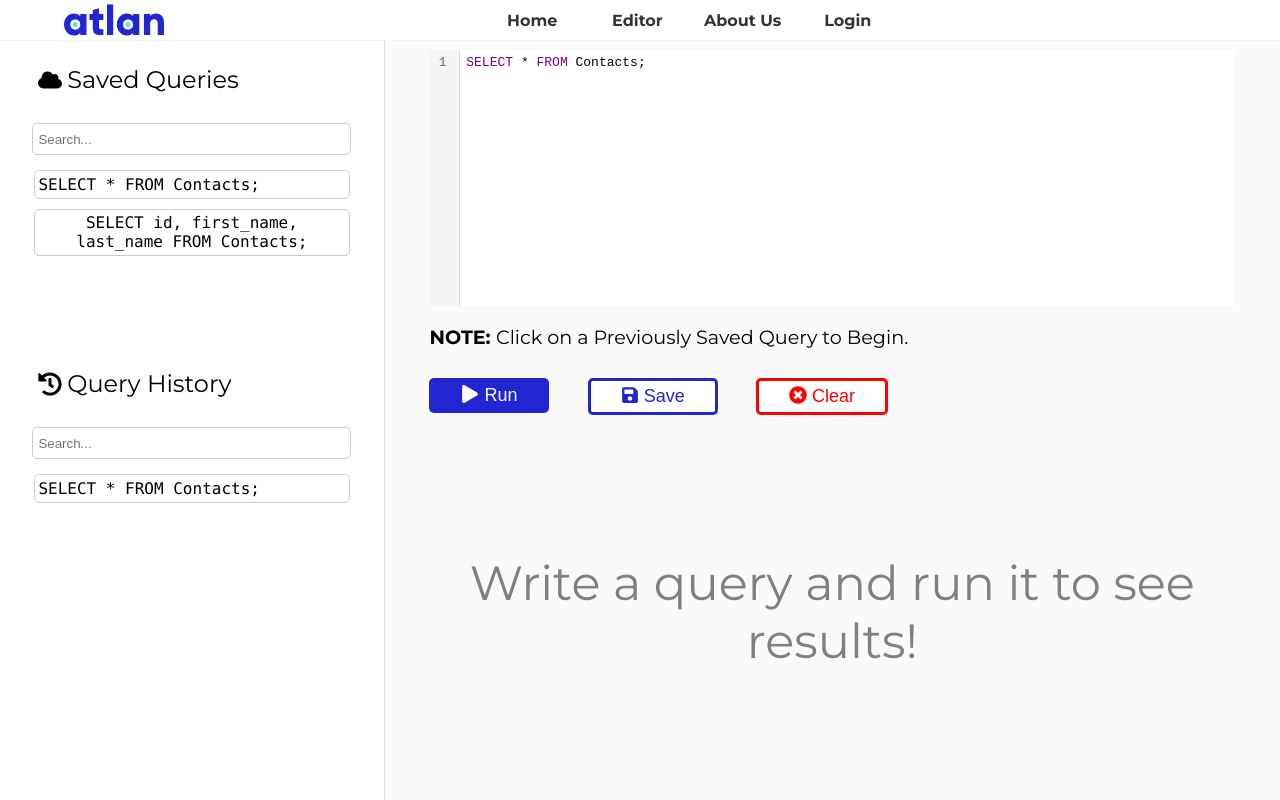
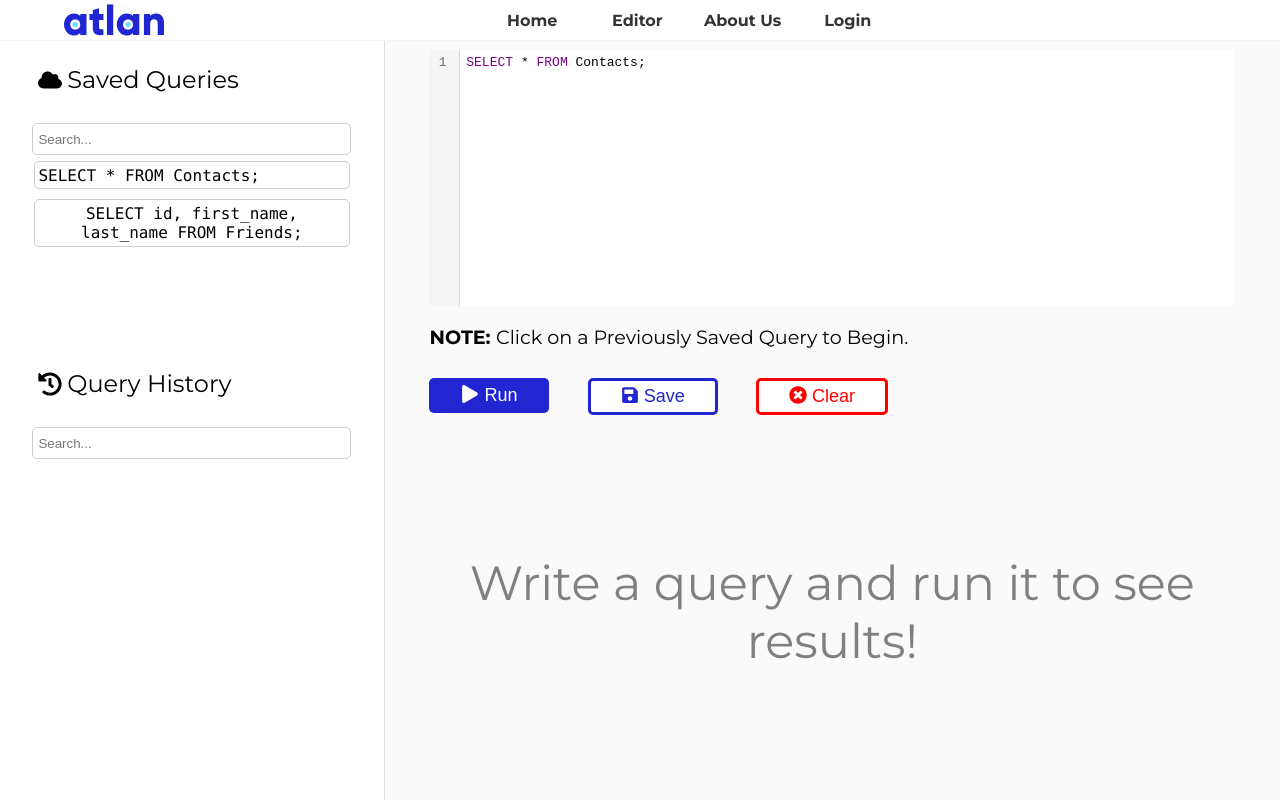
Before and after one commit to Recker4244/sql-editor-atlan-FE, a React (Create React App) app: page /editor in a window 1280 px wide. Built offline with nearby package versions, Linux system fonts and the light colour scheme.

Commit message:
fix: query history

```diff
--- a/src/components/QueryList/QueryList.css
+++ b/src/components/QueryList/QueryList.css
@@ -2,12 +2,17 @@
     height: 60%;
 }
 .query-list{
+    width: 100%;
+    height: 75%;
+    overflow-y: auto;
     display: flex;
     flex-direction: column;
     justify-content: flex-start;
     align-items: center;
 }
 .search-bar{
+    height: 10%;
+    margin-bottom: 5%;
     display: flex;
     justify-content: center;
 }
--- a/src/components/QueryList/index.jsx
+++ b/src/components/QueryList/index.jsx
@@ -28,6 +28,18 @@ const QueryList = (props) => {
 		); // eslint-disable-next-line
   }, [searchQuery]);
 
+	const queryResult=()=>{
+		if(queryHistory[props.type].length==0)
+			return (<div>
+			</div>);
+		if(list.length===0){
+			return (<div><p>
+				No queries found</p>
+			</div>);
+		}
+		return (<div className='query-list'>{renderQueryList(list)}</div>);
+	};
+
 	return (
 		<div className='query-wrapper'>
 			<div className='search-bar'>
@@ -37,14 +49,7 @@ const QueryList = (props) => {
 					onChange={(e) => setSearchQuery(e.target.value)}
 				/>
 			</div>
-			{list.length > 0 ? (
-				<div className='query-list'>{renderQueryList(list)}</div>
-			) : (
-				<div className='placeholder-text'>
-					<span className='fa fa-exclamation-circle'></span>
-					<p>No queries found.</p>
-				</div>
-			)}
+			{queryResult()}
 		</div>
 	);
 };
--- a/src/pages/EditorPage/index.jsx
+++ b/src/pages/EditorPage/index.jsx
@@ -11,8 +11,8 @@ import NavBar from '../../components/NavBar';
 const EditorPage = () => {
 	const [query, setQuery] = useState('SELECT * FROM Contacts;');
 	const [queryHistory, setQueryHistory] = useState({
-		saved: ['SELECT * FROM Contacts;', 'SELECT id, first_name, last_name FROM Contacts;'],
-		history: ['SELECT * FROM Contacts;'],
+		saved: ['SELECT * FROM Contacts;', 'SELECT id, first_name, last_name FROM Friends;'],
+		history: [],
 		outputData: [],
 	});
 	const contextValue = useMemo(
```
